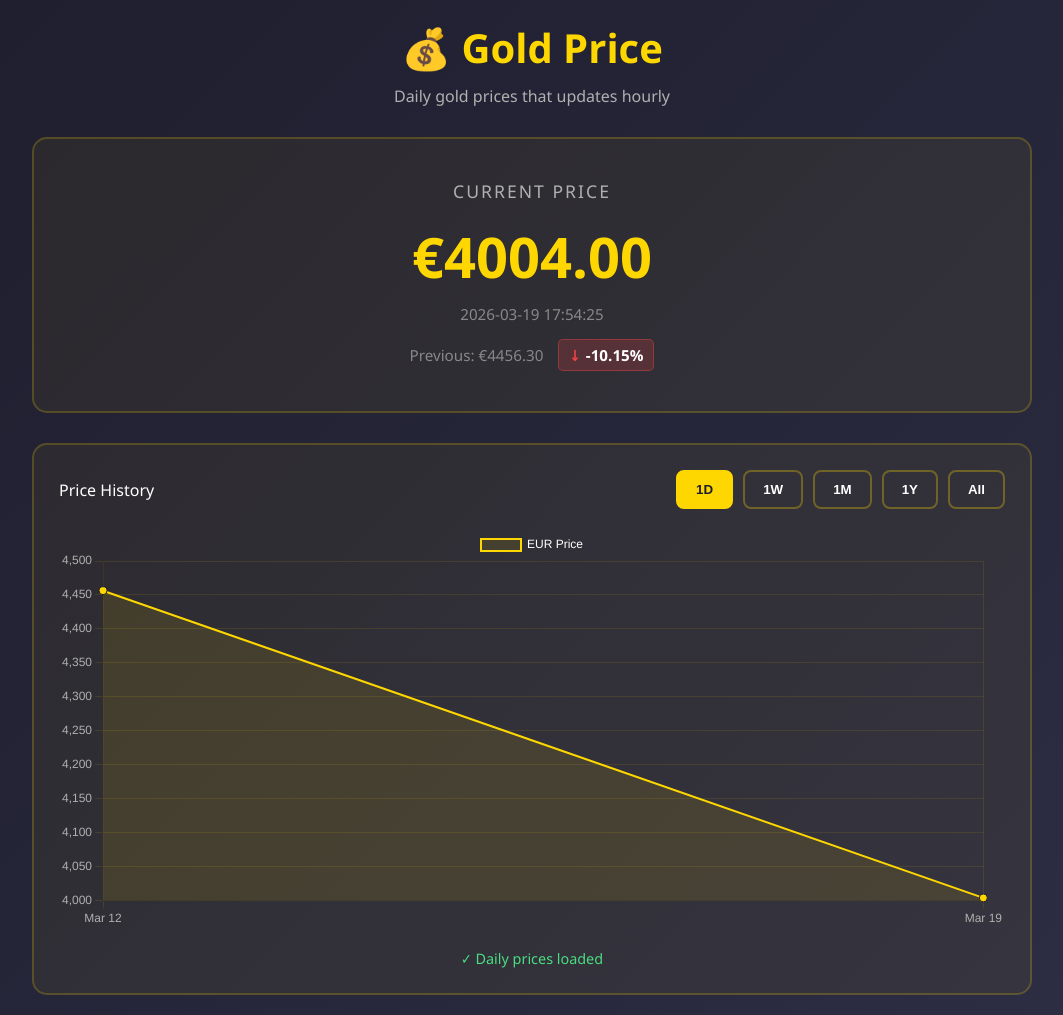
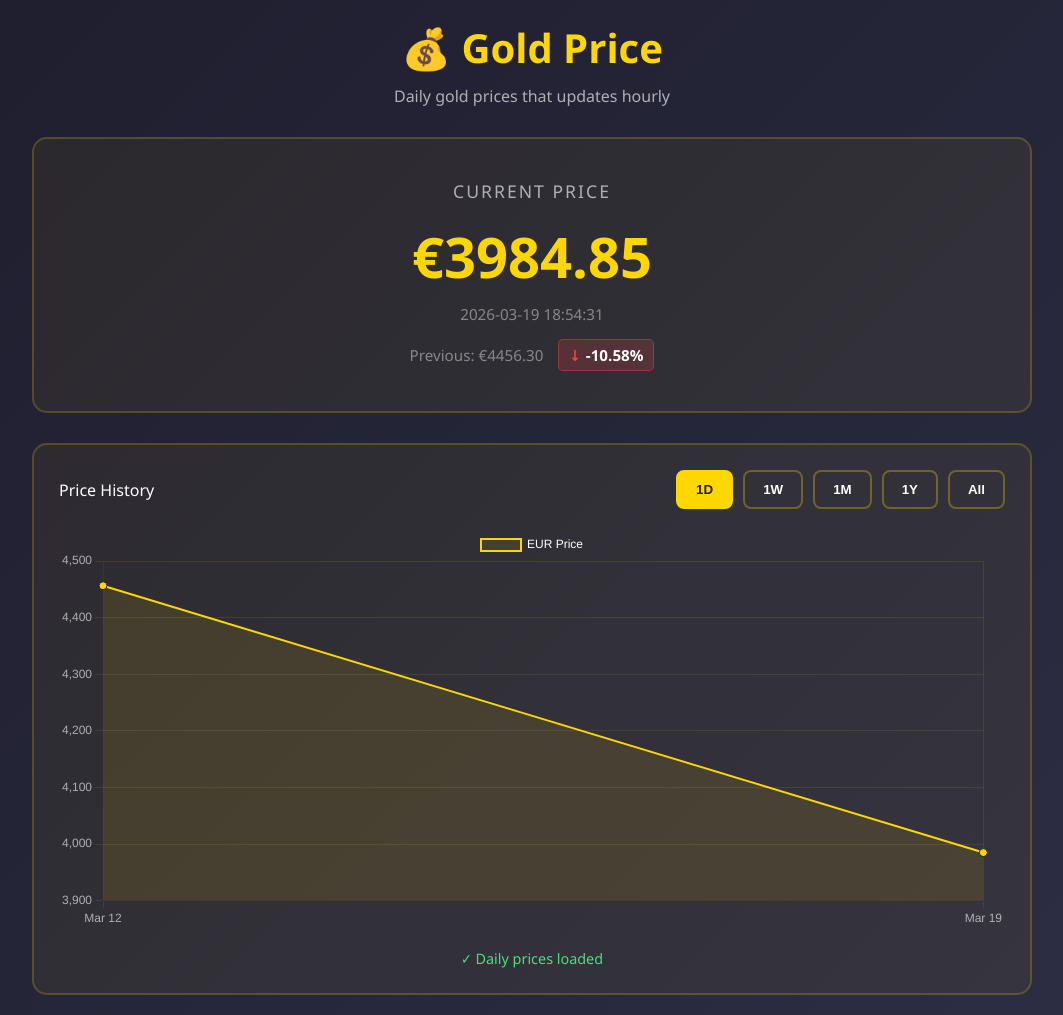
Before and after one commit to drakkenno/investments, a plain HTML site: page index.html in a window 1280 px wide. Shown: the whole page, without its empty margins (108-1171 px from the left). Drawn offline with nearby package versions, Linux system fonts and the light colour scheme.

Commit message:
Auto-update index.html - 2026-03-19 19:54:31

```diff
--- a/index.html
+++ b/index.html
@@ -177,8 +177,8 @@
 
         <div class="price-card">
             <div class="price-label">Current Price</div>
-            <div class="price-value" id="price">€4004.00</div>
-            <div class="price-time" id="time">2026-03-19 17:54:25</div>
+            <div class="price-value" id="price">€3984.85</div>
+            <div class="price-time" id="time">2026-03-19 18:54:31</div>
             <div class="comparison" id="comparison"></div>
         </div>
 
@@ -203,7 +203,7 @@
     <script>
         // Embedded data updated hourly by backend
         const chartLabels = ["Mar 12", "Mar 19"];
-        const chartPrices = [4456.3, 4004.0];
+        const chartPrices = [4456.3, 3984.85];
         let currentChart = null;
         let currentPeriod = '1d';
 
```
